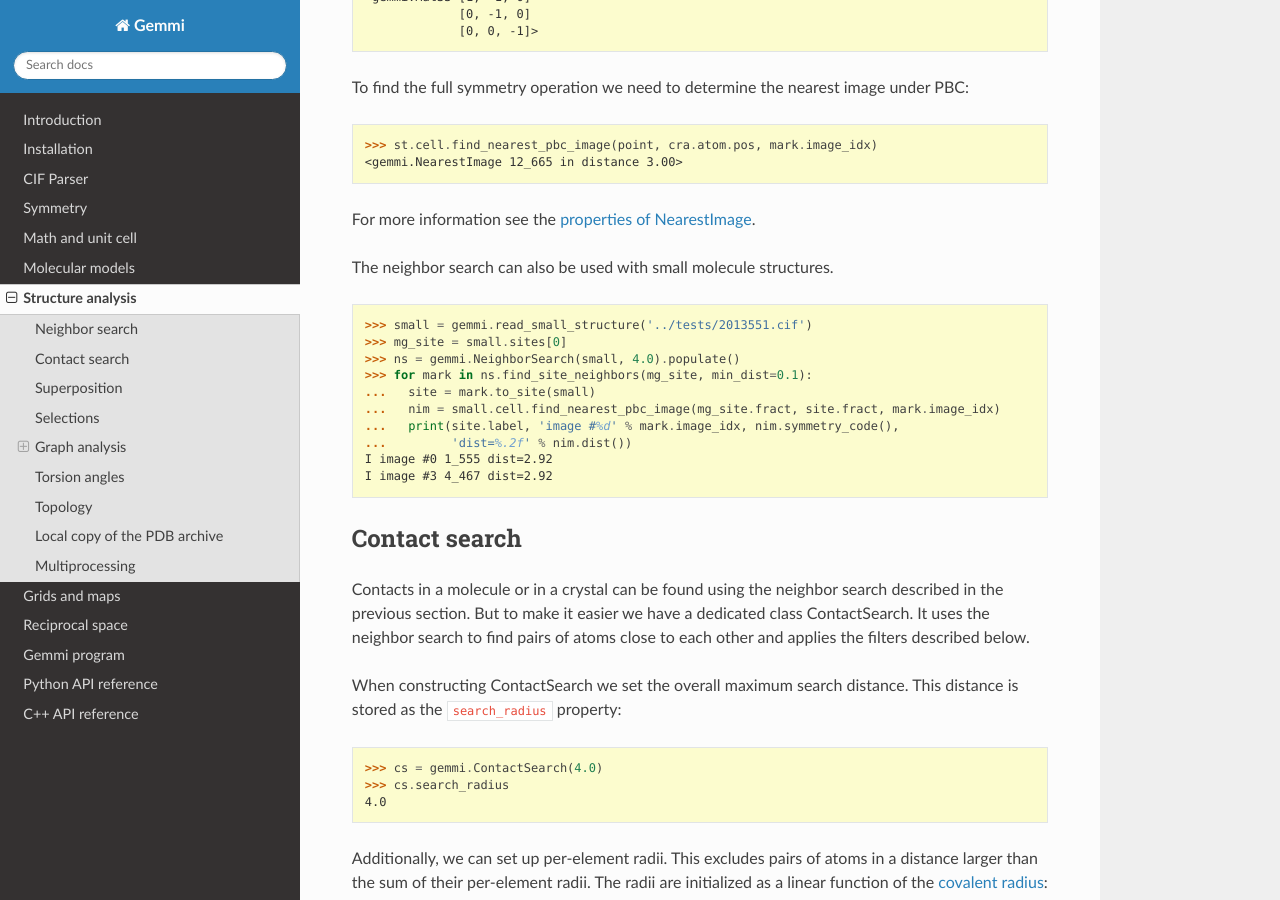
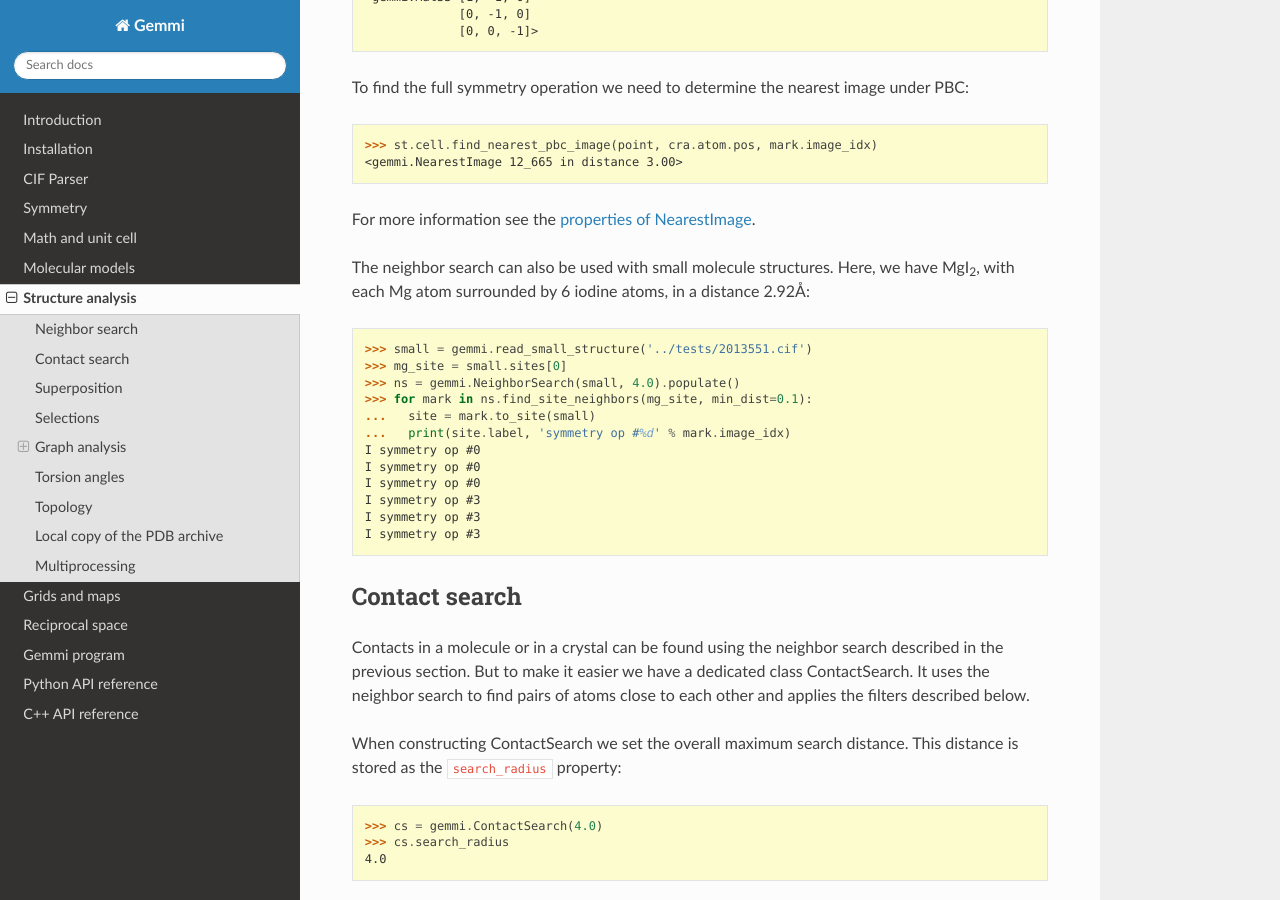
Before and after one commit to project-gemmi/gemmi, a Sphinx documentation site: the page built from docs/analysis.rst, in a window 1280 px wide and 900 px high, scrolled down 3978 px. Built offline with Sphinx 7.4.7 and the Read the Docs theme 2.0.0, drawn with Linux system fonts in a browser that asks for light colours.

```diff
--- a/docs/analysis.rst
+++ b/docs/analysis.rst
@@ -224,6 +224,8 @@
 For more information see the :ref:`properties of NearestImage <nearestimage>`.
 
 The neighbor search can also be used with small molecule structures.
+Here, we have MgI\ :sub:`2`, with each Mg atom surrounded by 6 iodine atoms,
+in a distance 2.92Å:
 
 .. doctest::
 
@@ -232,11 +234,13 @@
   >>> ns = gemmi.NeighborSearch(small, 4.0).populate()
   >>> for mark in ns.find_site_neighbors(mg_site, min_dist=0.1):
   ...   site = mark.to_site(small)
-  ...   nim = small.cell.find_nearest_pbc_image(mg_site.fract, site.fract, mark.image_idx)
-  ...   print(site.label, 'image #%d' % mark.image_idx, nim.symmetry_code(),
-  ...         'dist=%.2f' % nim.dist())
-  I image #0 1_555 dist=2.92
-  I image #3 4_467 dist=2.92
+  ...   print(site.label, 'symmetry op #%d' % mark.image_idx)
+  I symmetry op #0
+  I symmetry op #0
+  I symmetry op #0
+  I symmetry op #3
+  I symmetry op #3
+  I symmetry op #3
 
 
 Contact search
```
Also changed, not shown: 1 other file.
